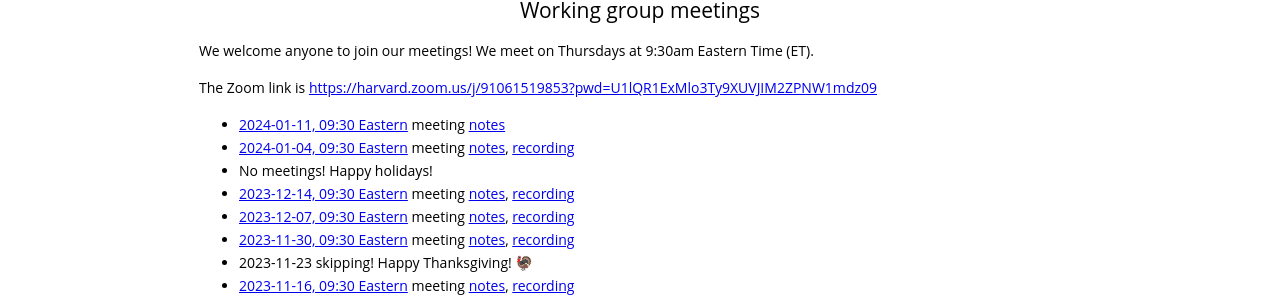
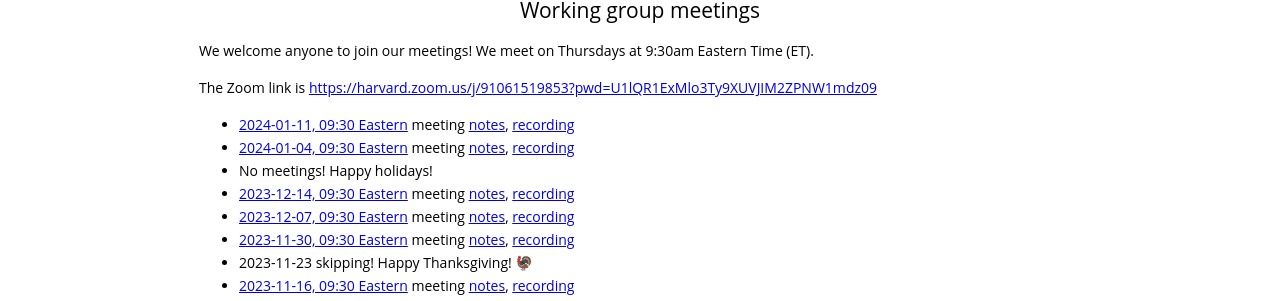
Before and after one commit to gdcc/ct.gdcc.io, a Jekyll site: the page built from index.md, in a window 1280 px wide and 900 px high, scrolled down 1634 px. Shown: the part 145-446 px from the top of the window. Built offline with Jekyll 4.4.1, drawn with Linux system fonts in a browser that asks for light colours; our own code applies the rules of GitHub Pages for plain Markdown files.

Commit message:
add recording

```diff
--- a/index.md
+++ b/index.md
@@ -59,7 +59,7 @@ We welcome anyone to join our meetings! We meet on Thursdays at 9:30am Eastern T
 
 The Zoom link is <https://harvard.zoom.us/j/91061519853?pwd=U1lQR1ExMlo3Ty9XUVJIM2ZPNW1mdz09>
 
-- [2024-01-11, 09:30 Eastern](https://time.is/compare/0930_11_Jan_2024_in_Boston) meeting [notes](https://docs.google.com/document/d/1WfUj3fn4RU3ZmdkgmNIbWu2uvD_zU9Y3h3MT5X6TzCI/edit?usp=sharing)
+- [2024-01-11, 09:30 Eastern](https://time.is/compare/0930_11_Jan_2024_in_Boston) meeting [notes](https://docs.google.com/document/d/1WfUj3fn4RU3ZmdkgmNIbWu2uvD_zU9Y3h3MT5X6TzCI/edit?usp=sharing), [recording](https://harvard.zoom.us/rec/share/WL_WGzPND5JCIwXgoF9eH8PfFXvpu_lInLMuAlQWbdiJ4p-Lo32O4pdNu1BTOf59.j7S0j6rzrBVtDnd9)
 - [2024-01-04, 09:30 Eastern](https://time.is/compare/0930_4_Jan_2024_in_Boston) meeting [notes](https://docs.google.com/document/d/1qaThvkBeIEl4wHeyf3aCffWUtPXylaEv9nYG9gdpXFI/edit?usp=sharing), [recording](https://harvard.zoom.us/rec/share/n9BjhR2UuvX9ASACPLBAakBA7IRiClCNyV0WcRFMcO8imQY3Mjn_RevzkgNyJYZh.NdEqqz3-7kpBKQhV)
 - No meetings! Happy holidays!
 - [2023-12-14, 09:30 Eastern](https://time.is/compare/0930_14_Dec_2023_in_Boston) meeting [notes](https://docs.google.com/document/d/1xU36giT0_85PlvIoGRWWaacJ2JQ5hyQYmifYmWfyGcQ/edit?usp=sharing), [recording](https://harvard.zoom.us/rec/share/-e5CHUCBg7STDie4RF7dFx-YHB74pYQewg6hzKUAuNFBTrD_S7UvH0WrlvZ95erw.eVB72Eyc16Y_kcHE)
```
